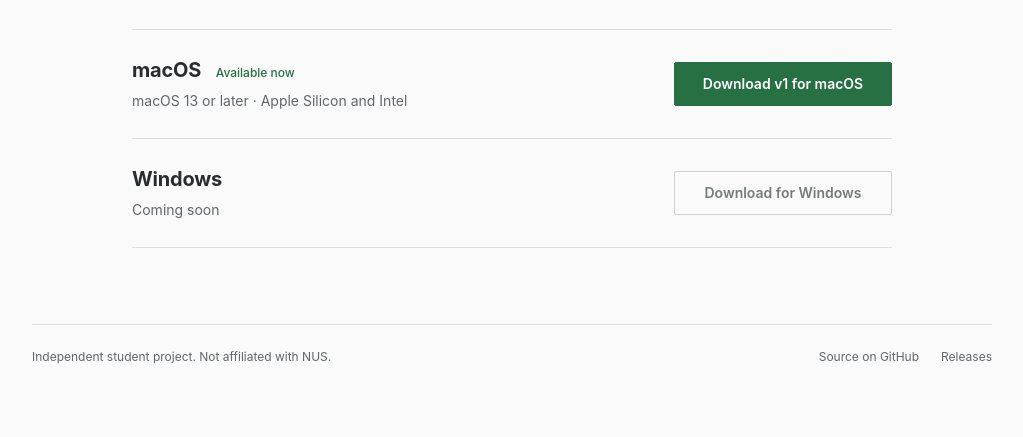
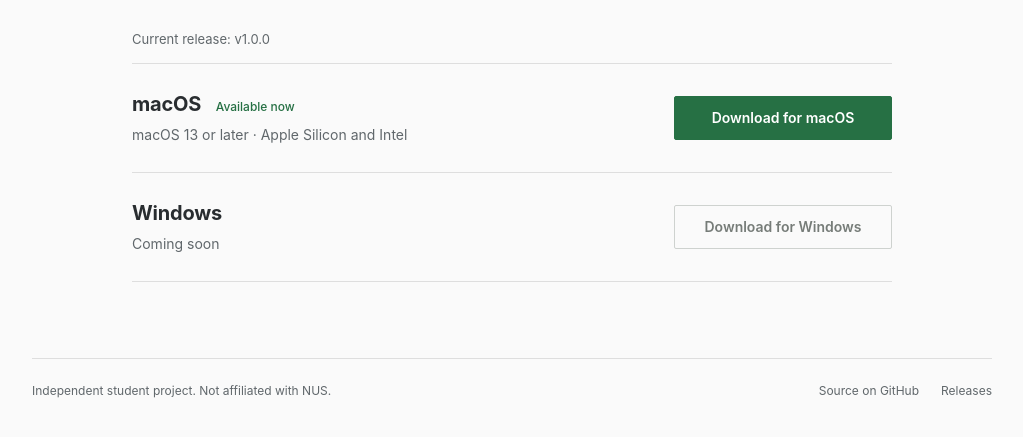
Before and after one commit to ppannawitt/print-soc, a website: page site/index.html in a window 1280 px wide. Shown: the part 265-702 px from the top of the page, without its empty margins (128-1151 px from the left). Drawn offline with Linux system fonts and the light colour scheme; no server answers.

Commit message:
Show current release separately from platform download buttons

```diff
--- a/site/index.html
+++ b/site/index.html
@@ -7,8 +7,9 @@
 <main id="main" class="download-page"><article>
 <div class="download-heading"><img src="logo.svg" width="48" height="48" alt=""><h1>Download</h1></div>
 <p class="download-description">SimplyPrint @ SoC provides a hassle-free experience with SoC printing without you ever touching the command line.</p>
+<p id="current-release" class="current-release">Current release: v1.0.0</p>
 <div class="platform-list">
-<div class="platform-row"><div><h2>macOS <span class="availability">Available now</span></h2><p>macOS 13 or later · Apple Silicon and Intel</p></div><a id="download" class="download-button" href="https://github.com/ppannawitt/print-soc/releases/download/v1.0.0/Print-at-SoC-Universal.dmg">Download v1 for macOS</a></div>
+<div class="platform-row"><div><h2>macOS <span class="availability">Available now</span></h2><p>macOS 13 or later · Apple Silicon and Intel</p></div><a id="download" class="download-button" href="https://github.com/ppannawitt/print-soc/releases/download/v1.0.0/Print-at-SoC-Universal.dmg">Download for macOS</a></div>
 <div class="platform-row"><div><h2>Windows</h2><p id="windows-status">Coming soon</p></div><button class="download-button" type="button" aria-describedby="windows-status" disabled>Download for Windows</button></div>
 </div>
 <noscript><p>Find downloads on <a href="https://github.com/ppannawitt/print-soc/releases">GitHub Releases</a>.</p></noscript>
--- a/site/release.js
+++ b/site/release.js
@@ -18,5 +18,6 @@
       const result=publishedDownload(release);if(!result||result.version==='v1.0.0')return;
       const link=document.createElement('a');link.id='download';link.className='download-button';link.href=result.download;link.textContent='Download for macOS';
       document.getElementById('download').replaceWith(link);
+      document.getElementById('current-release').textContent='Current release: '+result.version;
     }).catch(()=>{/* The published v1 download remains usable if the API is unavailable. */});
 })(typeof globalThis!=='undefined'?globalThis:this);
--- a/site/style.css
+++ b/site/style.css
@@ -15,6 +15,7 @@ h2{font-size:24px;line-height:1.4;margin:32px 0 15px;font-weight:650}h3{font-siz
 .download-page{display:block;max-width:760px;padding-top:52px;padding-bottom:56px}.download-page article{max-width:none}
 .download-heading{display:flex;align-items:center;gap:16px;margin-bottom:24px}.download-heading img{width:48px;height:48px}.download-heading h1{margin:0;font-size:32px}
 .download-description{font-size:18px;line-height:1.65;max-width:650px;margin-bottom:32px}
+.current-release{font-size:13px;color:var(--muted);margin-bottom:12px}
 .platform-list{border-top:1px solid var(--line);margin-bottom:20px}
 .platform-row{display:flex;align-items:center;justify-content:space-between;gap:28px;padding:26px 0;border-bottom:1px solid var(--line)}
 .platform-row h2{font-size:20px;margin:0 0 5px;letter-spacing:-.2px}.platform-row p{font-size:14px;color:var(--muted);margin:0}.availability{font-size:12px;font-weight:500;letter-spacing:0;color:var(--link);margin-left:10px;white-space:nowrap}
```
